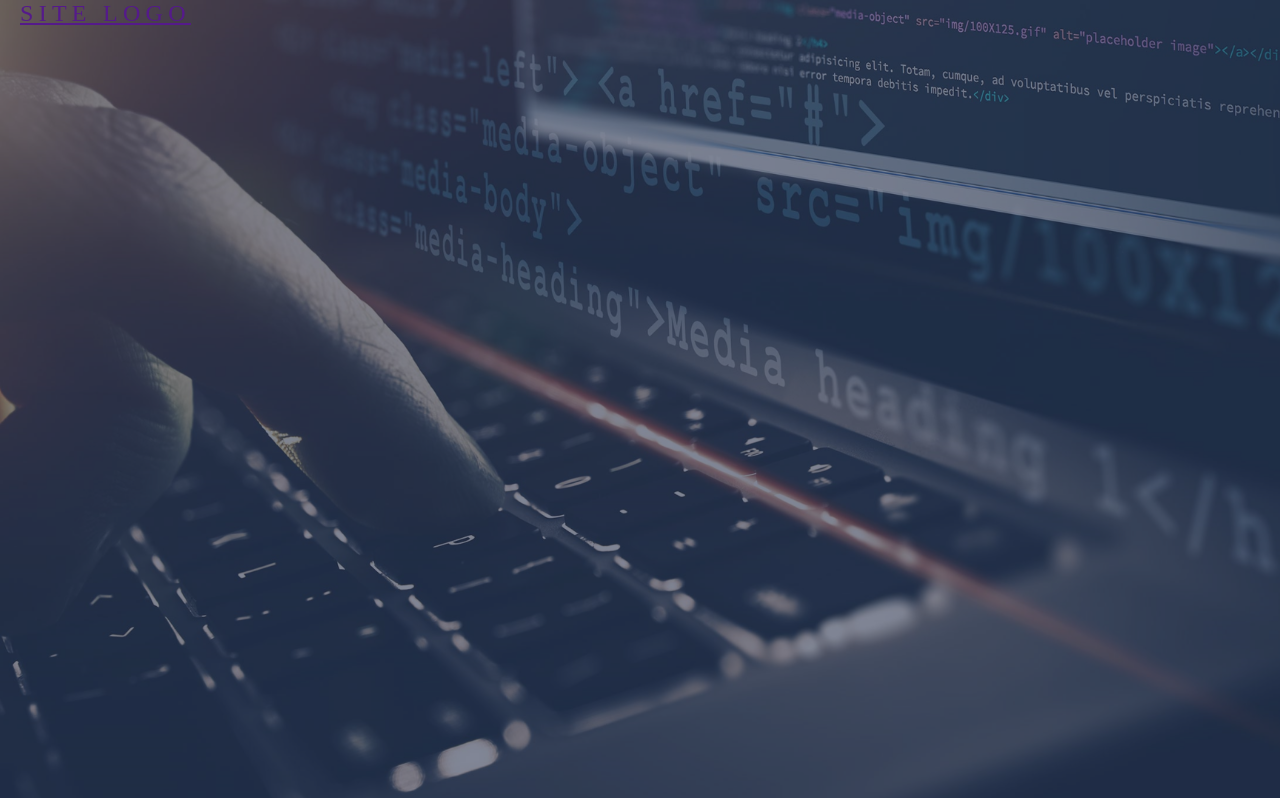
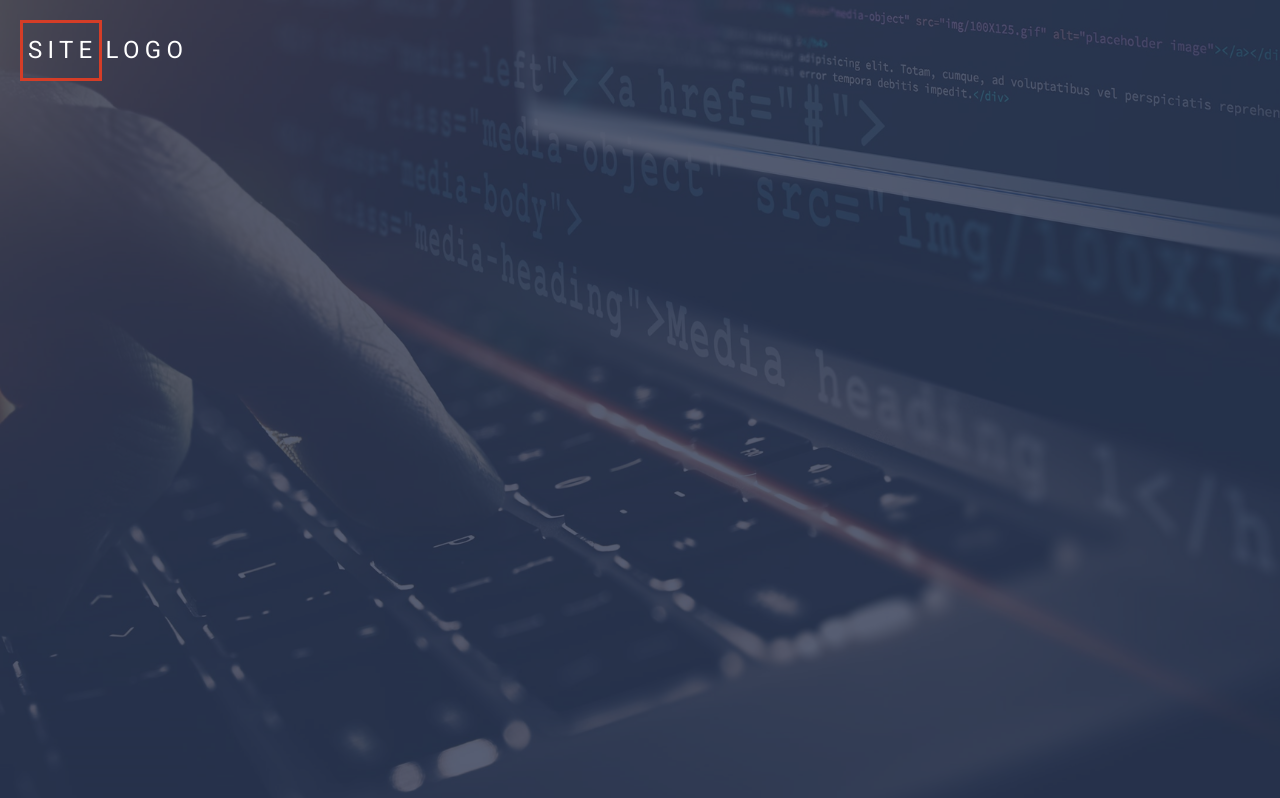
Before and after one commit to BogaevskiyDm/my-grid-template-project, a website: page index.html in a window 1280 px wide. Shown: the top 798 px of the page. Drawn offline with Linux system fonts and the light colour scheme.

Commit message:
creation menu-logo

```diff
--- a/assets/css/style.css
+++ b/assets/css/style.css
@@ -478,6 +478,16 @@ template {
 * {
   box-sizing: border-box;
 }
+html {
+  color: #637588;
+  font-family: "Roboto", sans-serif;
+  font-size: 16px;
+}
+
+a{
+  text-decoration: none;
+  color: #ffffff;
+}
 
 .container {
   min-height: 100vh;
@@ -491,13 +501,15 @@ template {
 .container1 {
   position: relative;
   background-image: url(../img/img-header.png);
-  background-color: rgb(208, 226, 43);
   grid-area: hd;
   display: grid;
   -ms-flex-line-pack: center;
   align-content: center;
   min-height: 100vh;
-  padding: 100px 0;
+  padding-top: 100px;
+  padding-right: 0px;
+  padding-bottom: 100px;
+  padding-left: 0px;
   color: #ffffff;
   background-color: #2d3651;
   background-position: 50% 50%;
@@ -505,7 +517,7 @@ template {
 }
 
 .container1-page2 {
-  opacity: 0.6;
+  opacity: 0.8;
   background-color: #2d3651;
   position: absolute;
   top: 0;
@@ -520,15 +532,12 @@ template {
   top: 0;
   left: 0;
   width: 100%;
-  max-width: 1340px;
-  margin: auto;
-  padding-right: 20px;
-  padding-left: 20px;
 }
 
-.container1-menu__band {
+.container1-menu__bend {
   display: grid;
   grid-template-columns: auto 1fr;
+  max-width: 1340px;
   margin: auto;
   padding-right: 20px;
   padding-left: 20px;
@@ -538,7 +547,23 @@ template {
   letter-spacing: 0.22em;
   font-size: 1.5rem;
 }
-
+.menu-logo__link{
+  display: block;
+  padding: 20px 20px 20px 0;
+}
+.menu-logo__content{
+  display: inline-block;
+  margin-right: 4px;
+  padding: 14px 1px 13px 5px;
+  border: 3px solid #d53d27;
+}
+.menu-navbar{
+    display: grid;
+    -webkit-box-align: center;
+    align-items: center;
+    letter-spacing: 0.1em;
+    justify-items: end;
+}
 
 .container2 {
   border: 0.1em solid white;
--- a/index.html
+++ b/index.html
@@ -20,7 +20,8 @@
       <div class="container1-menu">
         <div class="container1-menu__bend">
           <div class="menu-logo">
-            <a href="">SITE LOGO</a>
+            <a class="menu-logo__link" href="#">
+              <span class="menu-logo__content">SITE</span>LOGO</a>
           </div>
           <div class="menu-navbar"></div>
         </div>
```
